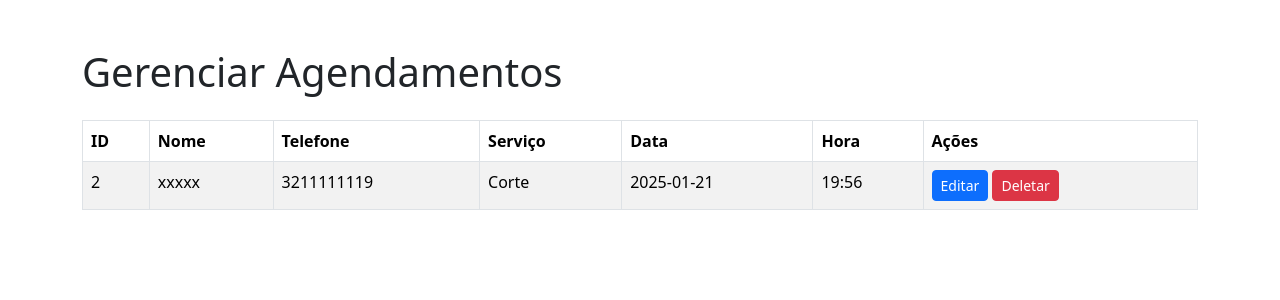
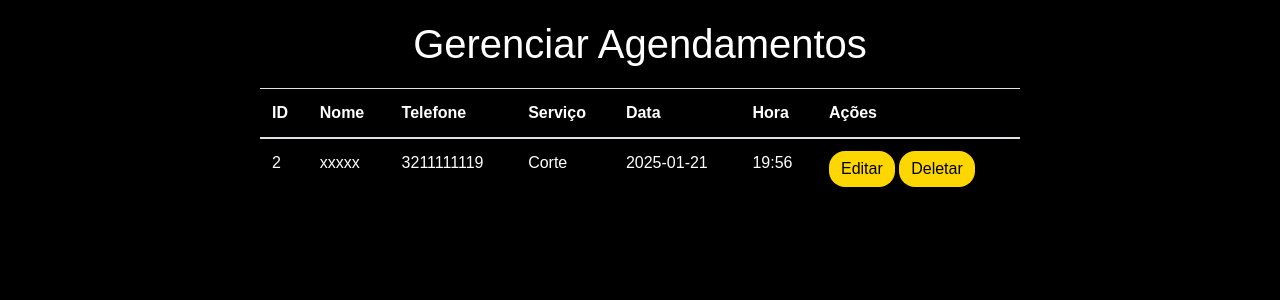
Before and after one commit to Devwjr/sistema-para-barbearia, a PHP site: page /admin.php in a window 1280 px wide. Shown: the top 300 px of the page. Run offline with PHP 8.4, Linux system fonts and the light colour scheme; data comes from the database, SQL or seed files in the repository.

Commit message:
Update admin.php

```diff
--- a/admin.php
+++ b/admin.php
@@ -66,21 +66,74 @@ try {
     <meta charset="UTF-8">
     <meta name="viewport" content="width=device-width, initial-scale=1.0">
     <title>Gerenciar Agendamentos</title>
-    <link href="https://cdn.jsdelivr.net/npm/bootstrap@5.3.0-alpha1/dist/css/bootstrap.min.css" rel="stylesheet">
+    <link rel="stylesheet" href="https://stackpath.bootstrapcdn.com/bootstrap/4.5.2/css/bootstrap.min.css">
+    <style>
+        body {
+            background-color: #000;
+            color: #fff;
+            font-family: Arial, sans-serif;
+        }
+        .container {
+            padding: 20px;
+            max-width: 800px;
+            margin: 0 auto;
+        }
+        .titulo-principal {
+            text-align: center;
+            margin-bottom: 20px;
+        }
+        .table {
+            margin-bottom: 20px;
+        }
+        .table th, .table td {
+            color: white;
+        }
+        .table thead th {
+            background-color: black;
+        }
+        .table-striped tbody tr:nth-of-type(odd) {
+            background-color: black;
+        }
+        .table-striped tbody tr:nth-of-type(even) {
+            background-color: black;
+        }
+        .btn-custom {
+            background-color: #FFD700;
+            color: #000;
+            border: none;
+            border-radius: 16px;
+            transition: background-color 0.3s;
+        }
+        .btn-custom:hover {
+            background-color: #FFC107;
+        }
+        .mensagem-info {
+            background-color: #333;
+            padding: 10px;
+            margin-bottom: 20px;
+            border-radius: 5px;
+            text-align: center;
+        }
+        .nenhum-agendamento {
+            text-align: center;
+            font-size: 18px;
+            margin-top: 20px;
+        }
+    </style>
 </head>
 <body>
-    <div class="container mt-5">
-        <h1 class="mb-4">Gerenciar Agendamentos</h1>
+    <div class="container">
+        <h1 class="titulo-principal">Gerenciar Agendamentos</h1>
 
         <?php if ($message): ?>
-        <div class="alert alert-info message">
+        <div class="mensagem-info">
             <?= htmlspecialchars($message) ?>
         </div>
         <?php endif; ?>
 
         <?php if (!empty($agendamentos)): ?>
-        <table class="table table-bordered table-striped">
-            <thead class="table-white">
+        <table class="table table-striped">
+            <thead>
                 <tr>
                     <th>ID</th>
                     <th>Nome</th>
@@ -101,20 +154,22 @@ try {
                     <td><?= htmlspecialchars($agendamento['data_agendamento']) ?></td>
                     <td><?= htmlspecialchars($agendamento['horario']) ?></td>
                     <td>
-                        <a href="editar_agendamento.php?id=<?= htmlspecialchars($agendamento['id']) ?>" class="btn btn-primary btn-sm">Editar</a>
-                        <a href="?delete=<?= htmlspecialchars($agendamento['id']) ?>" class="btn btn-danger btn-sm" onclick="return confirm('Tem certeza que deseja deletar?');">Deletar</a>
+                        <a href="editar_agendamento.php?id=<?= htmlspecialchars($agendamento['id']) ?>" class="btn btn-custom">Editar</a>
+                        <a href="?delete=<?= htmlspecialchars($agendamento['id']) ?>" class="btn btn-custom" onclick="return confirm('Tem certeza que deseja deletar?');">Deletar</a>
                     </td>
                 </tr>
                 <?php endforeach; ?>
             </tbody>
         </table>
         <?php else: ?>
-        <p class="text-center">
+        <p class="nenhum-agendamento">
             Nenhum agendamento encontrado.
         </p>
         <?php endif; ?>
     </div>
-    <script src="https://cdn.jsdelivr.net/npm/@popperjs/core@2.11.6/dist/umd/popper.min.js"></script>
-    <script src="https://cdn.jsdelivr.net/npm/bootstrap@5.3.0-alpha1/dist/js/bootstrap.min.js"></script>
+
+    <script src="https://code.jquery.com/jquery-3.5.1.slim.min.js"></script>
+    <script src="https://cdn.jsdelivr.net/npm/@popperjs/core@2.9.2/dist/umd/popper.min.js"></script>
+    <script src="https://stackpath.bootstrapcdn.com/bootstrap/4.5.2/js/bootstrap.min.js"></script>
 </body>
 </html>
```
